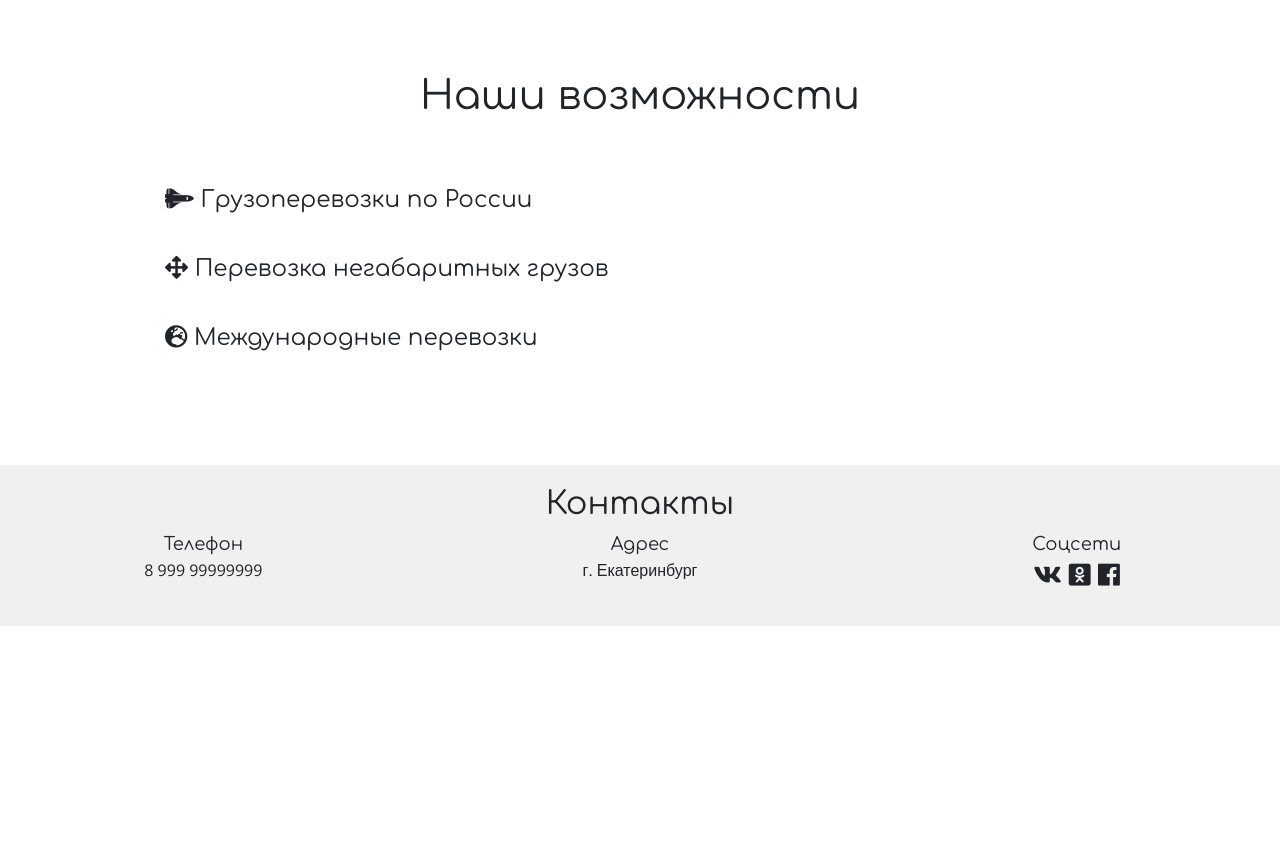
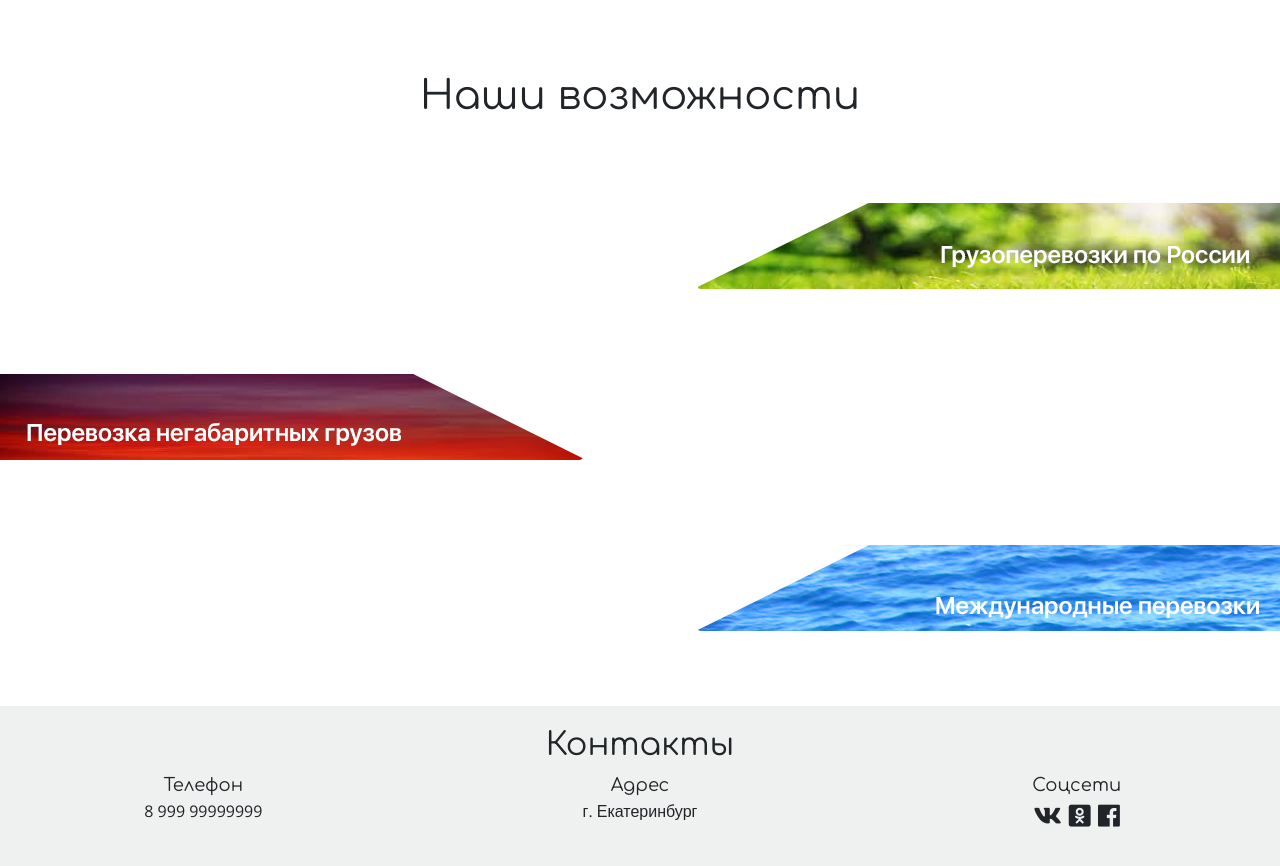
Before and after one commit to Alex087/ulc2000, a plain HTML site: page index.html in a window 1280 px wide. Shown: the part 1220-2086 px from the top of the page. Before the commit the page ends 1846 px from the top, so only its background shows below. Drawn offline with nearby package versions, Linux system fonts and the light colour scheme.

Commit message:
changes2

```diff
--- a/css/style.css
+++ b/css/style.css
@@ -64,8 +64,8 @@
 }
 .otstup {
     margin-top: 55px;
-    margin-bottom: 35px;
-    margin-left: 5rem;
+    margin-bottom: 75px;
+
     font-size: 23px;
 
 }
--- a/index.html
+++ b/index.html
@@ -121,23 +121,28 @@
                 </h1>
             </div>
         </div>
-        <div class="row">
-            <div class="col-lg-12">
+    </div>
+
                 <div class="otstup">
-                    <i class="fas fa-space-shuttle"></i> Грузоперевозки по России
-                    <br>
-                    <br>
-                    <i class="fas fa-arrows-alt"></i> Перевозка негабаритных грузов
-                    <br>
-                    <br>
-                    <i class="fas fa-globe-europe"></i> Международные перевозки
+                        <div class="row d-flex justify-content-end">
+                   <img src="images/grass.png" class="rounded float-right" style="margin-bottom:85px;">
+                        </div>
+
+                    <div class="row d-flex justify-content-start">
+                    <img src="images/sunset.png" style="margin-bottom:85px;" class="rounded float-left">
+                    </div>
+
+                    <div class="row d-flex justify-content-end">
+                    <img src="images/ocean.png" class="rounded float-right">
                 </div>
-
             </div>
-        </div>
 
 
-    </div>
+
+
+
+
+
     <!--END COMPATIBILITIES-->
 
     <!-- FOOTER-->
```
